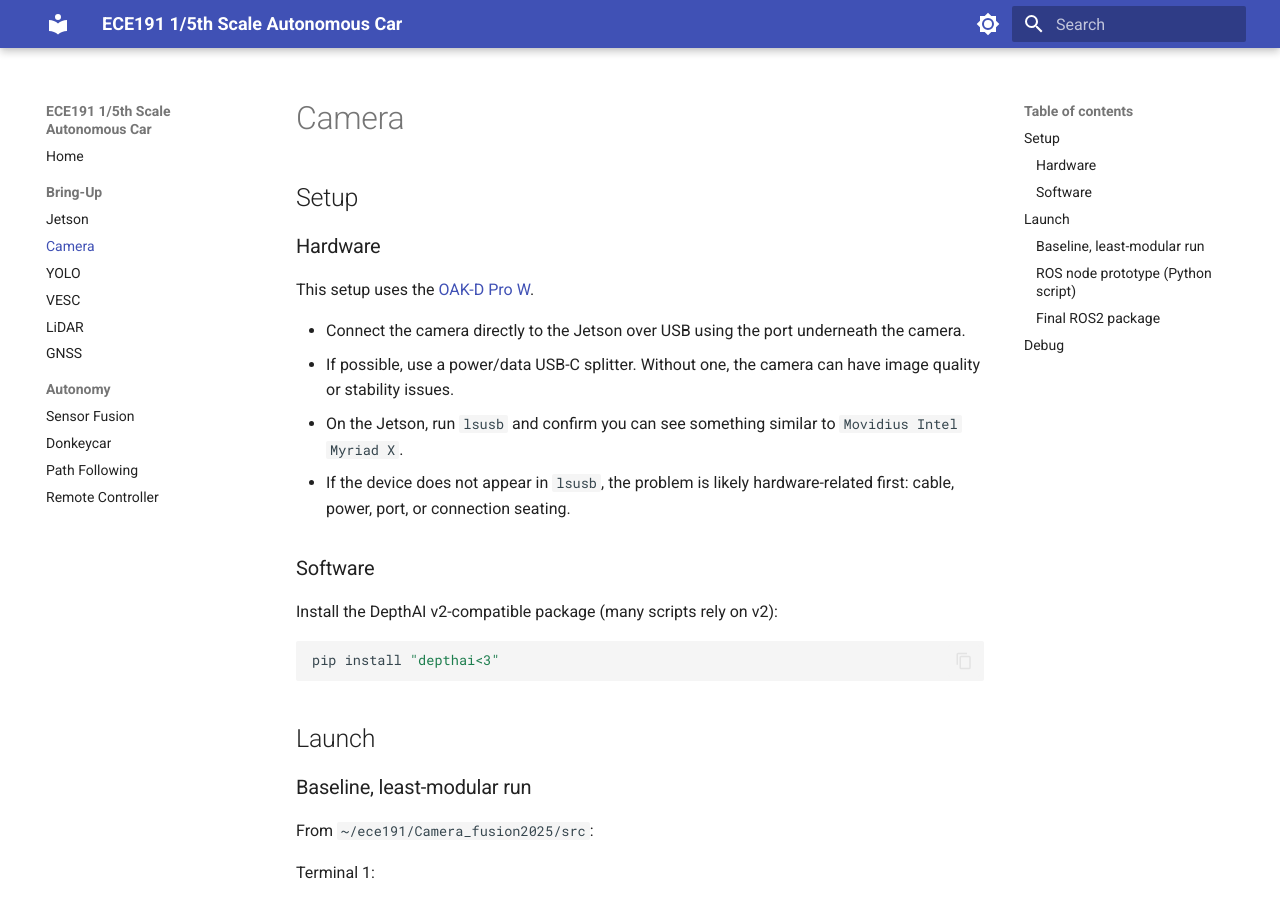
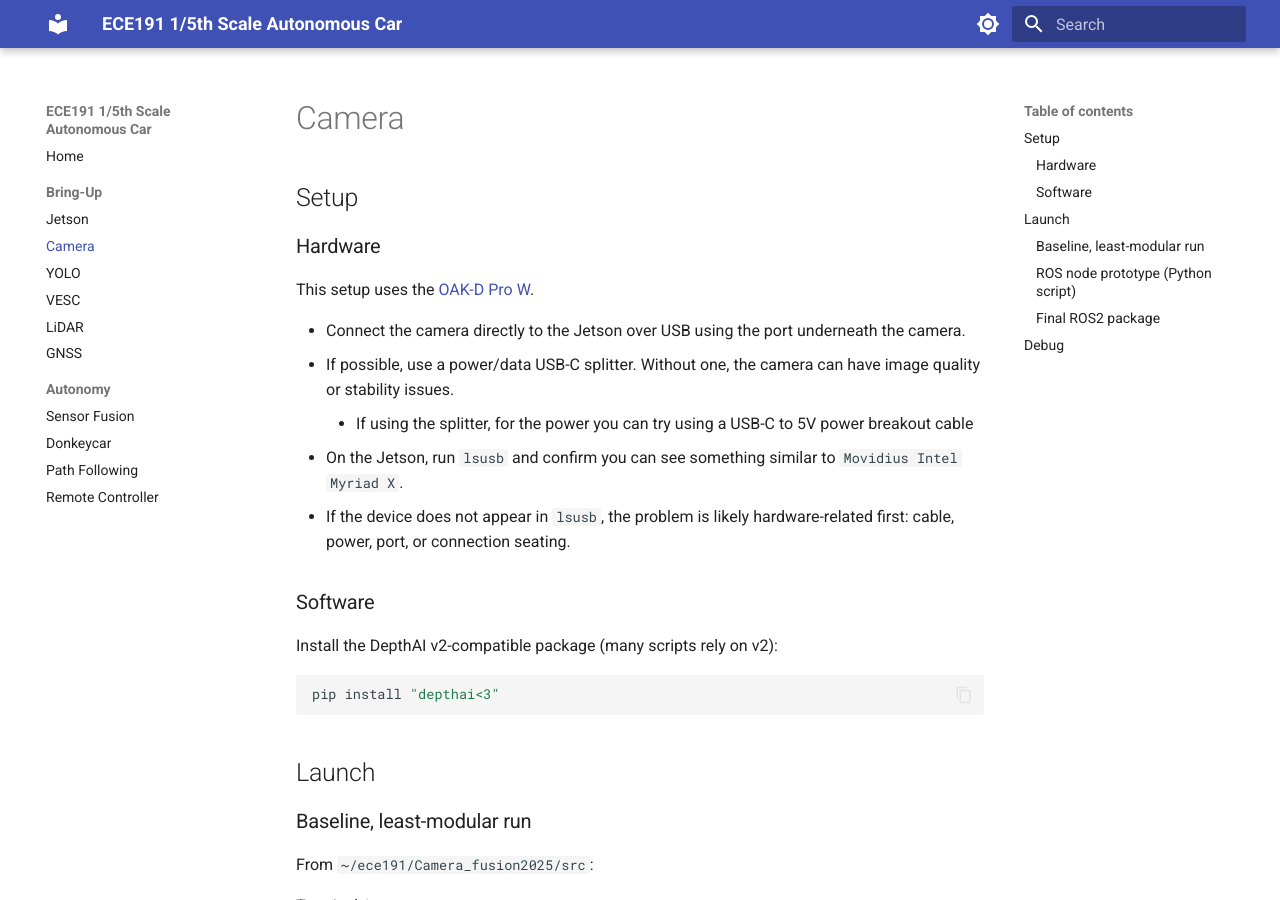
Before and after one commit to davidk003/ECE191-SP26-1fifth, an MkDocs documentation site: the page built from docs/camera.md, in a window 1280 px wide and 900 px high. Built offline with MkDocs 1.6.1 and Material for MkDocs 9.7.7, drawn with Linux system fonts in a browser that asks for light colours.

Commit message:
Add note on USB-C power breakout cable usage
Added note about using a USB-C to 5V power breakout cable with the splitter.

```diff
--- a/docs/camera.md
+++ b/docs/camera.md
@@ -8,6 +8,7 @@ This setup uses the [OAK-D Pro W](https://docs.luxonis.com/hardware/products/OAK
 
 - Connect the camera directly to the Jetson over USB using the port underneath the camera.
 - If possible, use a power/data USB-C splitter. Without one, the camera can have image quality or stability issues.
+     - If using the splitter, for the power you can try using a USB-C to 5V power breakout cable
 - On the Jetson, run `lsusb` and confirm you can see something similar to `Movidius Intel Myriad X`.
 - If the device does not appear in `lsusb`, the problem is likely hardware-related first: cable, power, port, or connection seating.
 
```
